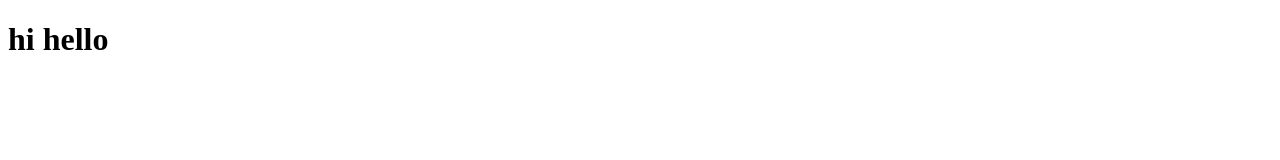
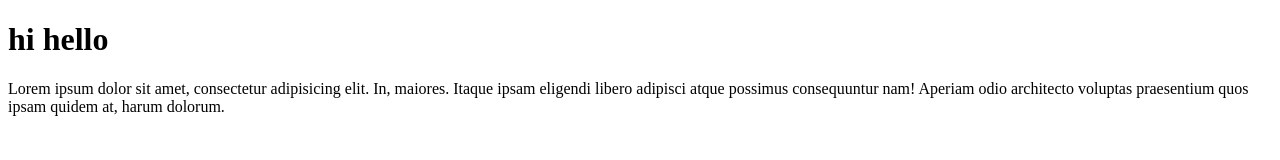
Before and after one commit to AMRITHAASOK/Branches, a plain HTML site: page index.html in a window 1280 px wide. Drawn offline with Linux system fonts and the light colour scheme.

Commit message:
paragraph added

```diff
--- a/index.html
+++ b/index.html
@@ -7,5 +7,6 @@
 </head>
 <body>
     <h1>hi hello</h1>
+    <p>Lorem ipsum dolor sit amet, consectetur adipisicing elit. In, maiores. Itaque ipsam eligendi libero adipisci atque possimus consequuntur nam! Aperiam odio architecto voluptas praesentium quos ipsam quidem at, harum dolorum.</p>
 </body>
 </html>
```
